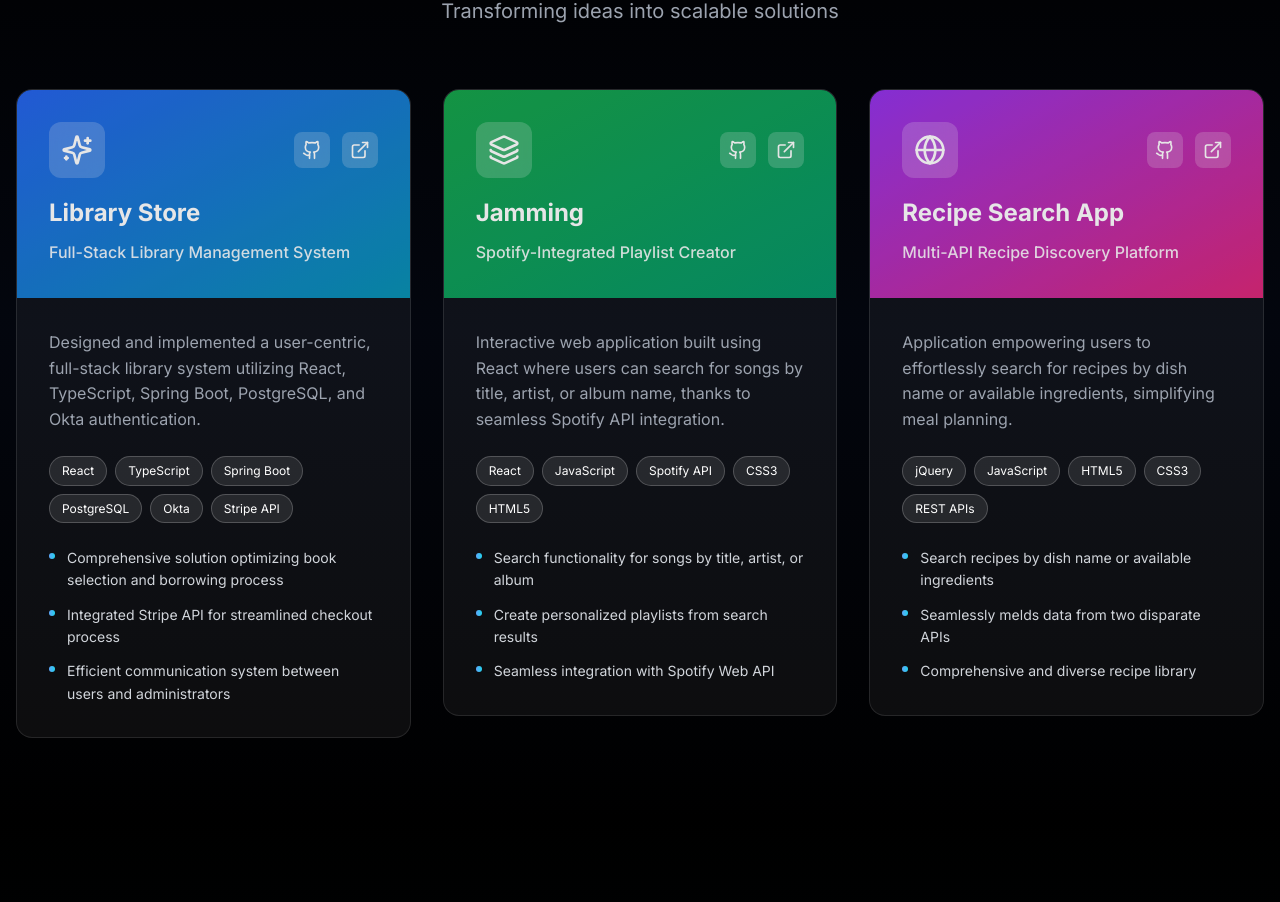
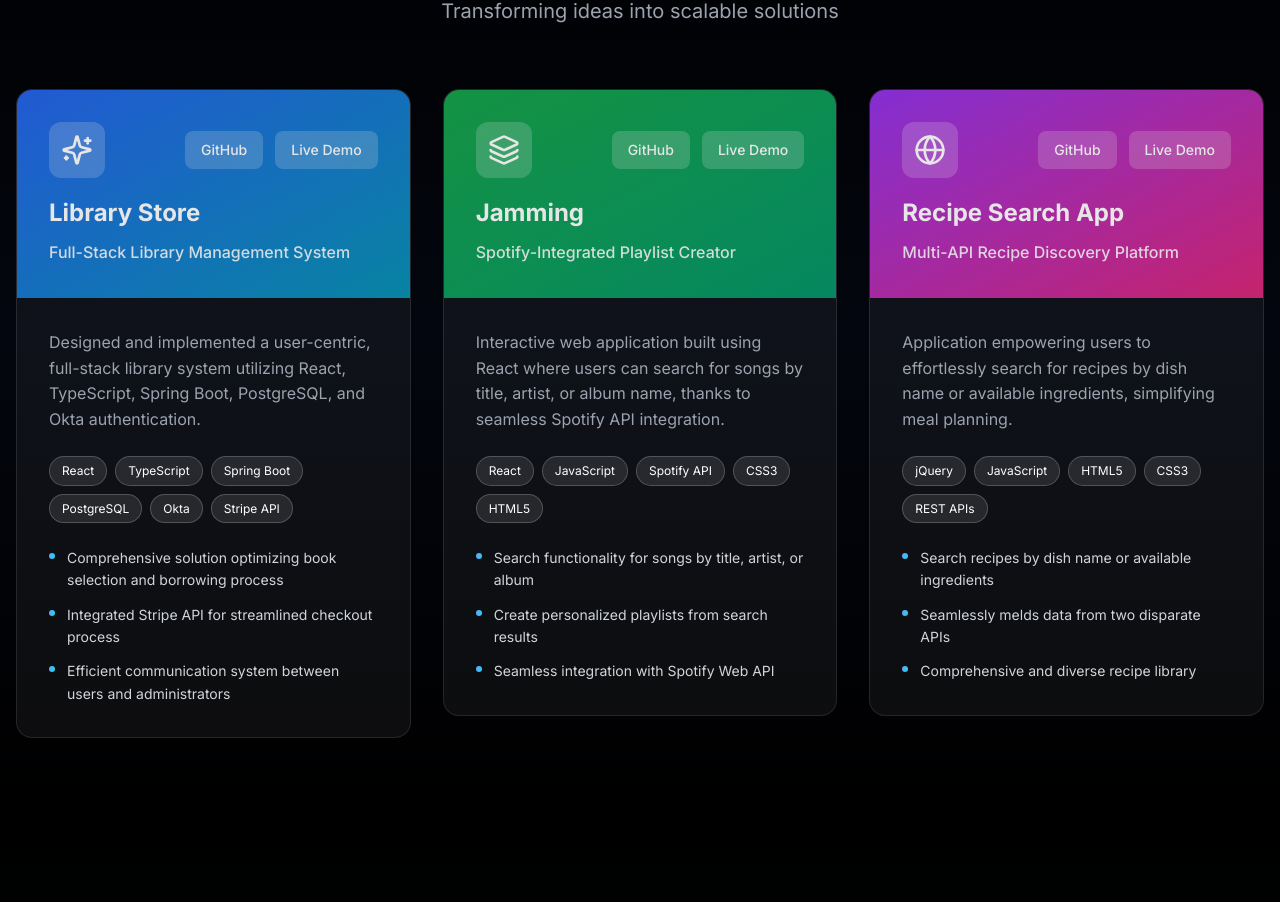
Before and after one commit to mmj05/muhaimin-portfolio, a React (Vite) app: page / in a window 1280 px wide. Shown: the part 1017-1919 px from the top of the page. Built offline with nearby package versions, Linux system fonts and the light colour scheme.

Commit message:
Refactor ProjectCard component to update project link styles and replace icons with text labels for GitHub and Live Demo links

```diff
--- a/src/components/Projects/ProjectCard.jsx
+++ b/src/components/Projects/ProjectCard.jsx
@@ -1,5 +1,4 @@
 import React from 'react';
-import { Github, ExternalLink } from 'lucide-react';
 
 const ProjectCard = ({ project, index, setHoveredProject }) => {
   const IconComponent = project.icon;
@@ -28,19 +27,19 @@ const ProjectCard = ({ project, index, setHoveredProject }) => {
                 href={project.github}
                 target="_blank"
                 rel="noopener noreferrer"
-                className="project-link"
+                className="project-link-text"
                 onClick={(e) => e.stopPropagation()}
               >
-                <Github className="w-5 h-5" />
+                GitHub
               </a>
               <a
                 href={project.live}
                 target="_blank"
                 rel="noopener noreferrer"
-                className="project-link"
+                className="project-link-text"
                 onClick={(e) => e.stopPropagation()}
               >
-                <ExternalLink className="w-5 h-5" />
+                Live Demo
               </a>
             </div>
           </div>
```
